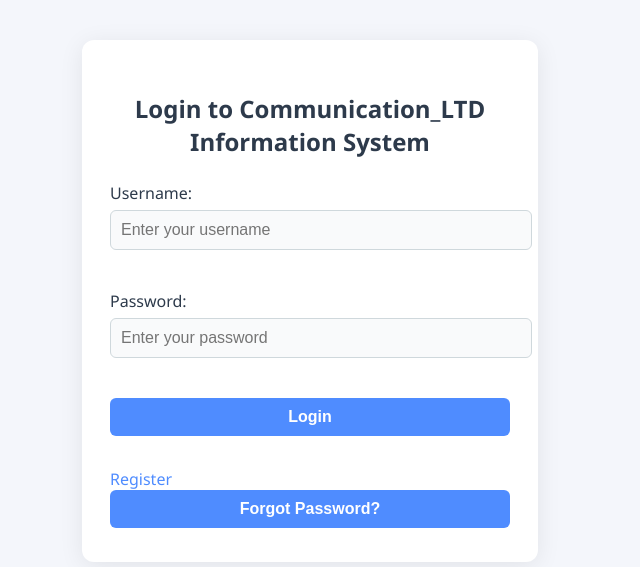
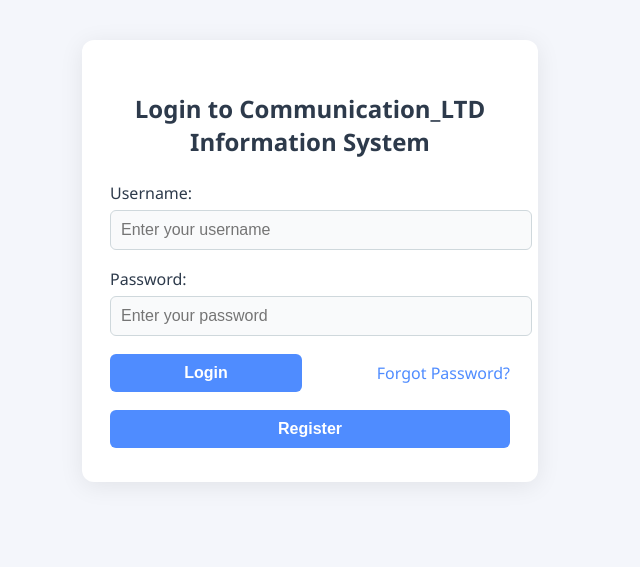
Before and after one commit to adikovo/unsecuredWebsite, a Flask app: page /login in a window 1280 px wide. Shown: the top 567 px of the page, without its empty margins (330-970 px from the left). Run offline with Flask 3, Linux system fonts and the light colour scheme.

Commit message:
forgot password switch with register

```diff
--- a/templates/login.html
+++ b/templates/login.html
@@ -10,17 +10,18 @@
 <body>
     <div class="container">
         <h2>Login to Communication_LTD Information System</h2>
-        <form method="post">
+        <form method="post" style="margin-bottom: 0;">
             <label>Username:</label><br>
-            <input type="text" name="username" placeholder="Enter your username" required><br><br>
+            <input type="text" name="username" placeholder="Enter your username" required><br>
             <label>Password:</label><br>
-            <input type="password" name="password" placeholder="Enter your password" required><br><br>
-            <button type="submit">Login</button>
+            <input type="password" name="password" placeholder="Enter your password" required><br>
+            <div style="display: flex; align-items: center; justify-content: space-between; margin-bottom: 18px;">
+                <button type="submit" style="width: 48%; margin-bottom: 0;">Login</button>
+                <a href="{{ url_for('forgot_password') }}" style="width: 48%; text-align: right;">Forgot Password?</a>
+            </div>
         </form>
-        <br>
-        <a href="{{ url_for('register') }}">Register</a>
-        <form action="{{ url_for('forgot_password') }}" method="get" style="display:inline;">
-            <button type="submit">Forgot Password?</button>
+        <form action="{{ url_for('register') }}" method="get">
+            <button type="submit">Register</button>
         </form>
         {% with messages = get_flashed_messages() %}
         {% if messages %}
```
